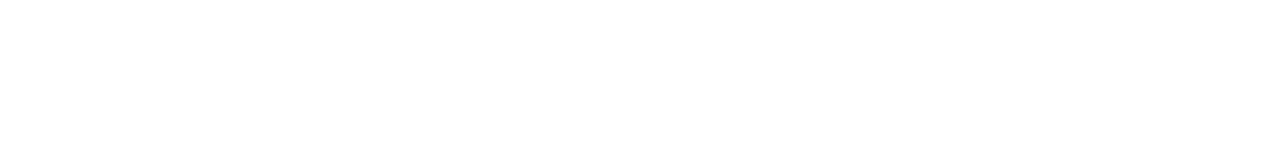
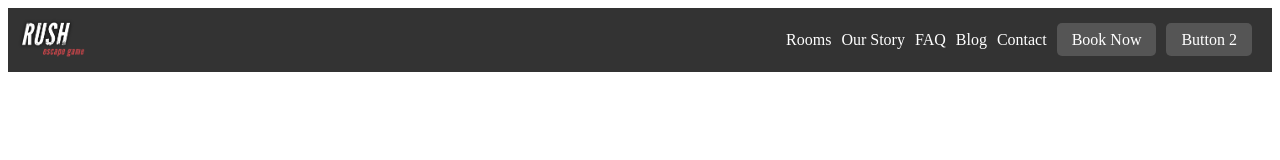
Before and after one commit to prismotasycakes/rushEscapeGame, a plain HTML site: page index.html in a window 1280 px wide. Drawn offline with Linux system fonts and the light colour scheme.

Commit message:
Navigation bar created
updated css and html to have the basic navigation bar

```diff
--- a/css/style.css
+++ b/css/style.css
@@ -0,0 +1,28 @@
+header.navigation {
+    background-color: #333;
+    color: white;
+    padding: 10px;
+    display: flex;
+    align-items: center;
+    justify-content: space-between;
+}
+nav ul {
+    list-style-type: none;
+    margin: 0;
+    padding: 0;
+    display: flex;
+    align-items: center;
+}
+nav li {
+    margin-right: 10px;
+}
+nav a {
+    text-decoration: none;
+    color: white;
+    padding: 8px 15px;
+    border-radius: 5px;
+    background-color: #555;
+}
+.logo img {
+    max-height: 40px; /* Adjust the max height as needed */
+}
--- a/index.html
+++ b/index.html
@@ -5,5 +5,23 @@
         <title>Rush Escape Game</title>
     </head>
 
+<body>
+    <header class="navigation">
+        <div class="logo">
+            <img src="../rushEscapeGame/images/logo.png" alt="Rush Escape Game Logo">
+        </div>
+        <nav class="inline-block">
+            <ul>
+                <li class="inline-block">Rooms</li>
+                <li class="inline-block">Our Story</li>
+                <li class="inline-block">FAQ</li>
+                <li class="inline-block">Blog</li>
+                <li class="inline-block">Contact</li>
+                <li><a href="#">Book Now</a></li>
+                <li><a href="#">Button 2</a></li>
+            </ul>
+        </nav>
+    </header>
 
+</body>
 </html>
```
Also changed, not shown: images/logo.png (added).
